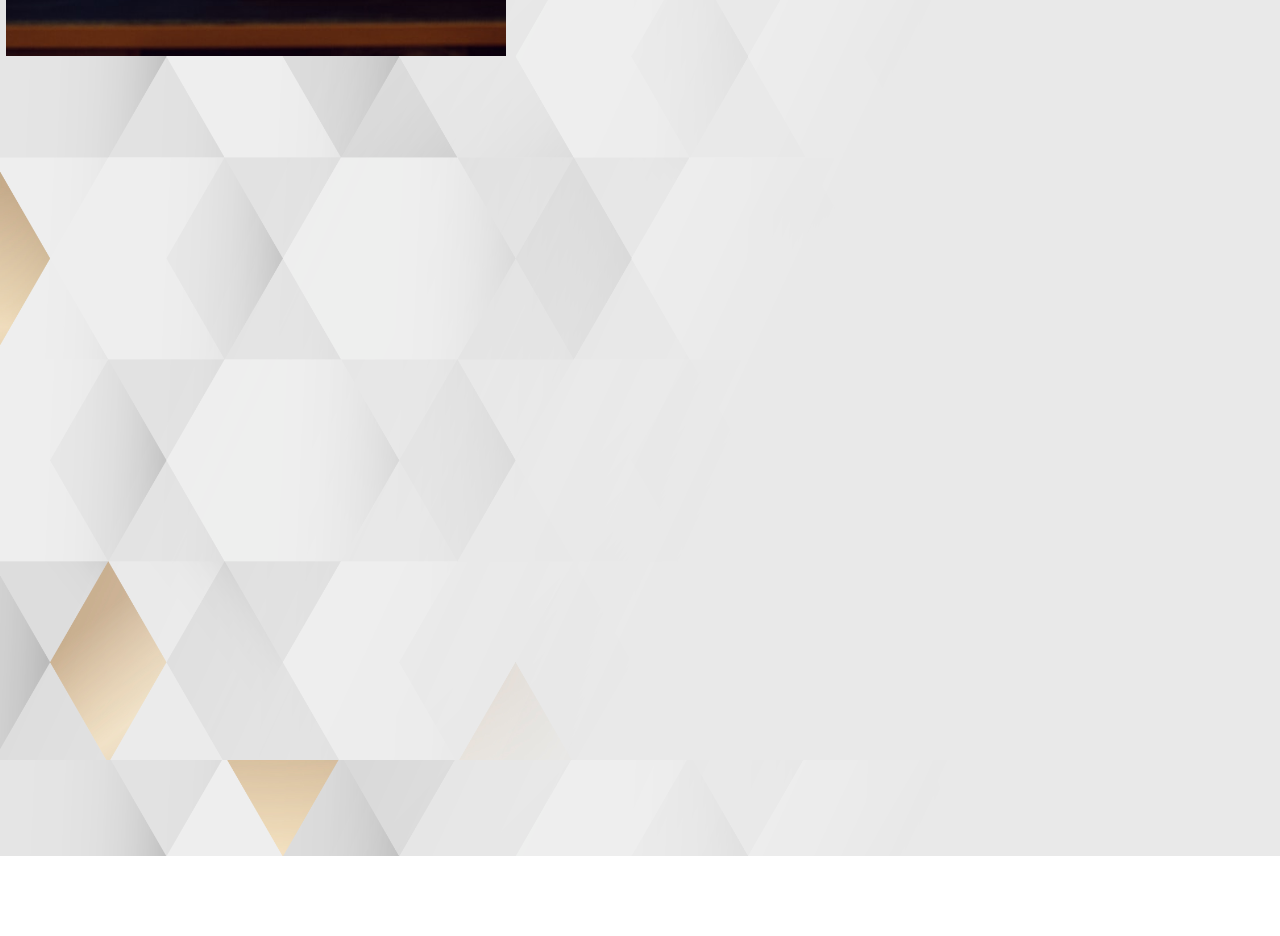
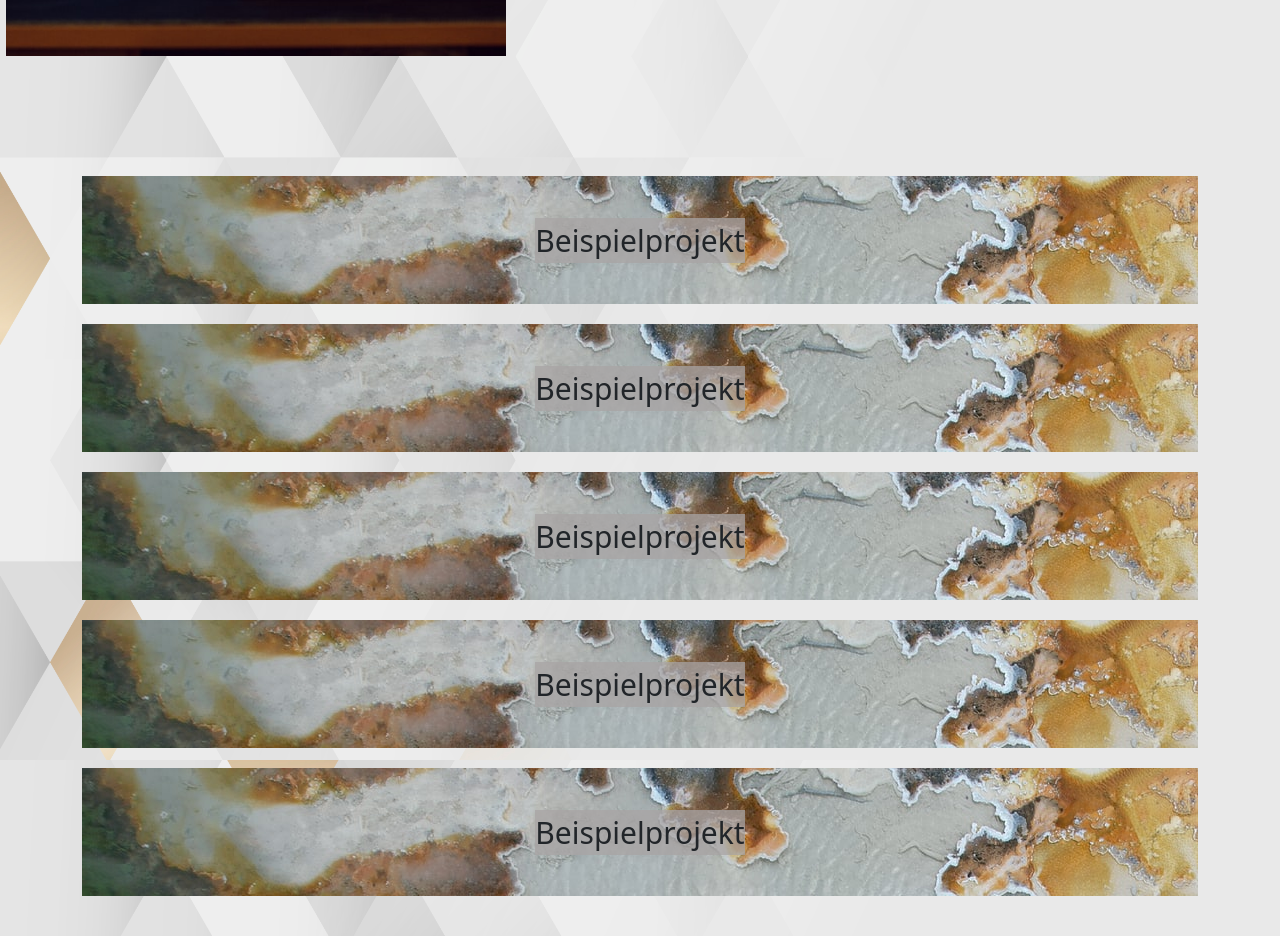
Before and after one commit to MatthiasDobiosz/trinaux-website, a React (Create React App) app: page /services in a window 1280 px wide. Shown: the part 840-1776 px from the top of the page. Before the commit the page ends 1696 px from the top, so only its background shows below. Built offline with nearby package versions, Linux system fonts and the light colour scheme; a web font is replaced by a local one.

Commit message:
project-accordion-menu first iteration

```diff
--- a/package.json
+++ b/package.json
@@ -7,7 +7,7 @@
     "@testing-library/user-event": "^13.5.0",
     "axios": "^0.27.2",
     "bootstrap": "^5.1.3",
-    "framer-motion": "^6.3.15",
+    "framer-motion": "^6.3.16",
     "popmotion": "^11.0.3",
     "react": "^18.2.0",
     "react-bootstrap": "^2.4.0",
--- /dev/null
+++ b/src/components/ServicePage/Projectmenu.css
@@ -0,0 +1,22 @@
+.project-menu-container{
+    height: 100%;
+}
+
+.project-menu{
+    height: 90%;
+    display: flex;
+    flex-direction: column;
+    row-gap: 20px;
+}
+
+.project-menu .closed {
+    height: 20%;
+}
+
+.project-menu .open {
+    height: 100%;
+}
+
+.project-menu .inactive {
+    height: 0%;
+}
--- /dev/null
+++ b/src/components/ServicePage/Projectmenu.tsx
@@ -0,0 +1,76 @@
+import React, { useState } from "react";
+import { Container, Row, Col } from "react-bootstrap";
+import "./Projectmenu.css";
+import Projectwidget from "./Projectwidget";
+
+const Projectmenu = () => {
+
+    const [selectedProject, setSelectedProject] = useState(0);
+
+    const toggleSelectedProject = (projectid : number) => {
+        setSelectedProject(selectedProject===projectid?0:projectid);
+    }
+
+    return(
+        <Container className="project-menu">
+            <Row className={`${selectedProject===0?"closed":(selectedProject===1?"open":"inactive")}`}>
+                <Col>
+                    <Projectwidget
+                    projectimage="/example-project-img.jpg"
+                    projectName="Beispielprojekt"
+                    projectId={1}
+                    toggleSelectedProject={toggleSelectedProject}
+                    currentSelected={selectedProject}
+                    />
+                </Col>
+            </Row>
+            <Row className={`${selectedProject===0?"closed":(selectedProject===2?"open":"inactive")}`}>
+                <Col>
+                    <Projectwidget
+                    projectimage="example-project-img.jpg"
+                    projectName="Beispielprojekt"
+                    projectId={2}
+                    toggleSelectedProject={toggleSelectedProject}
+                    currentSelected={selectedProject}
+                    />
+                </Col>
+            </Row>
+            <Row className={`${selectedProject===0?"closed":(selectedProject===3?"open":"inactive")}`}>
+                <Col>
+                    <Projectwidget
+                    projectimage="example-project-img.jpg"
+                    projectName="Beispielprojekt"
+                    projectId={3}
+                    toggleSelectedProject={toggleSelectedProject}
+                    currentSelected={selectedProject}
+                    />
+                </Col>
+            </Row>
+            <Row className={`${selectedProject===0?"closed":(selectedProject===4?"open":"inactive")}`}>
+                <Col>
+                    <Projectwidget
+                    projectimage="example-project-img.jpg"
+                    projectName="Beispielprojekt"
+                    projectId={4}
+                    toggleSelectedProject={toggleSelectedProject}
+                    currentSelected={selectedProject}
+                    />
+                </Col>
+            </Row>
+            <Row className={`${selectedProject===0?"closed":(selectedProject===5?"open":"inactive")}`}>
+                <Col>
+                    <Projectwidget
+                    projectimage="example-project-img.jpg"
+                    projectName="Beispielprojekt"
+                    projectId={5}
+                    toggleSelectedProject={toggleSelectedProject}
+                    currentSelected={selectedProject}
+                    />
+                </Col>
+            </Row>
+        </Container>
+
+    );
+}
+
+export default Projectmenu;
--- /dev/null
+++ b/src/components/ServicePage/Projectwidget.css
@@ -0,0 +1,11 @@
+.project-widget{
+    width: 100%;
+    display: flex;
+    align-items: center;
+    justify-content: center;
+}
+
+.project-widget span{
+    font-size: 30px;
+    background-color: rgb(168, 164, 164, 0.75);
+}
--- /dev/null
+++ b/src/components/ServicePage/Projectwidget.tsx
@@ -0,0 +1,54 @@
+import { AnimatePresence, motion } from "framer-motion";
+import React, { FC } from "react";
+import "./Projectwidget.css";
+
+interface Props{
+    projectimage: string;
+    projectName: string;
+    projectId: number;
+    toggleSelectedProject: Function;
+    currentSelected: number;
+}
+
+
+
+const Projectwidget:FC<Props> = ({projectimage, projectName, projectId, toggleSelectedProject, currentSelected}) => {
+
+    const isOpen = projectId === currentSelected;
+
+    const styles = {
+        container: {
+            backgroundImage: `url(${projectimage})`,
+        }
+    }
+
+    return(
+            <AnimatePresence initial={false}>
+                {
+                    !isOpen &&
+                    <div className="project-widget" style={styles.container}>
+                    <span onClick={() => toggleSelectedProject(projectId)}>{projectName}</span>
+                    </div>
+                }
+                {
+                    isOpen &&
+                    <motion.div
+                    initial={{y: -50}}
+                    animate={{y: 0}}
+                    className="project-widget"
+                    style={styles.container}>
+                        <motion.span
+                        onClick={() => toggleSelectedProject(projectId)}
+                        >
+                            {projectName}
+                        </motion.span>
+                        <motion.div>
+                                test
+                        </motion.div>
+                    </motion.div>
+                }
+            </AnimatePresence>
+    );
+}
+
+export default Projectwidget;
--- a/src/components/ServicePage/ServicePage.css
+++ b/src/components/ServicePage/ServicePage.css
@@ -104,3 +104,12 @@ background-color: black;
 transition: all 0.5s ease-in-out;
 transform: scaleX(1);
 }
+
+.projects-area{
+    width: 100vw;
+    height: 100vh;
+    margin-top: 10vh;
+    display: flex;
+    flex-direction: column;
+    justify-content: center;
+}
--- a/src/components/ServicePage/ServicePage.tsx
+++ b/src/components/ServicePage/ServicePage.tsx
@@ -1,5 +1,6 @@
 import React, {MutableRefObject, useRef} from "react";
 import { Col, Container, Image, Row } from "react-bootstrap";
+import Projectmenu from "./Projectmenu";
 // @ts-ignore
 import ServiceCard from "./ServiceCard.tsx";
 import "./ServicePage.css";
@@ -39,8 +40,8 @@ const ServicePage = () => {
                     </Row>
                 </Container>
             </div>
-            <div style={{width: "100vw", height: "100vh"}} ref={projectsRef}>
-
+            <div className="projects-area" ref={projectsRef}>
+                <Projectmenu/>
             </div>
         </>
     );
```
Also changed, not shown: public/example-project-img.jpg (added), 1 other file (tests, documents, lock files or other folders).
